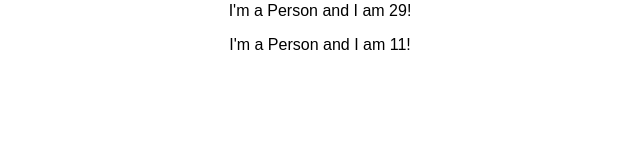
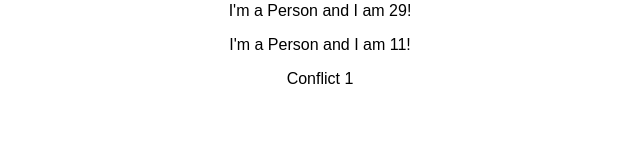
Before and after one commit to aeo03/react-complete-guide-2, a React (Create React App) app: page / in a window 1280 px wide. Shown: the part 146-300 px from the top of the page, without its empty margins (320-960 px from the left). Built offline with nearby package versions, Linux system fonts and the light colour scheme.

Commit message:
franz-dev: conflict test

```diff
--- a/src/App.js
+++ b/src/App.js
@@ -11,6 +11,7 @@ class App extends Component {
         <Person />
         <Person />
         <Person />
+        <p>Conflict 1</p>
       </div>
     );
   }
```
